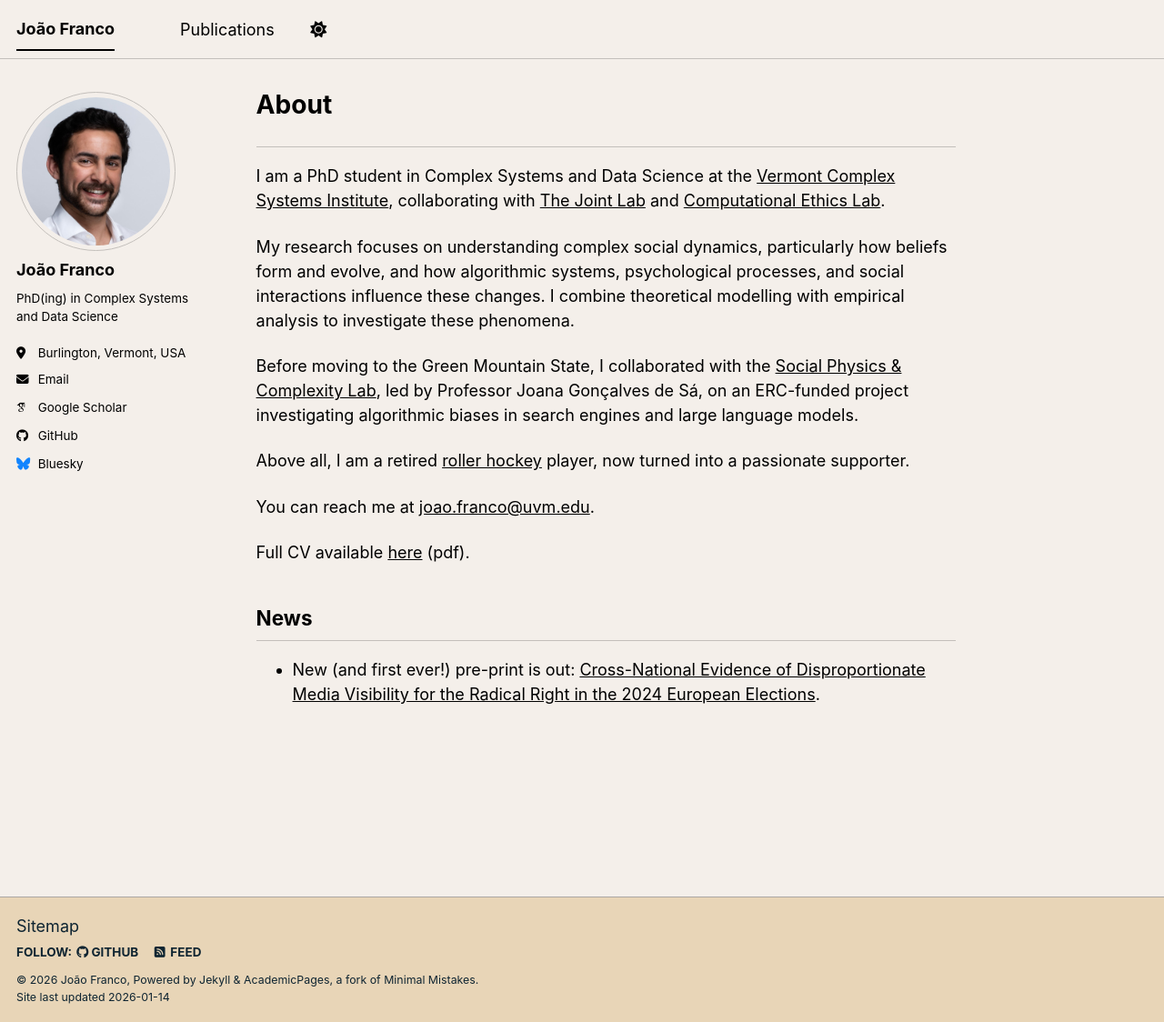
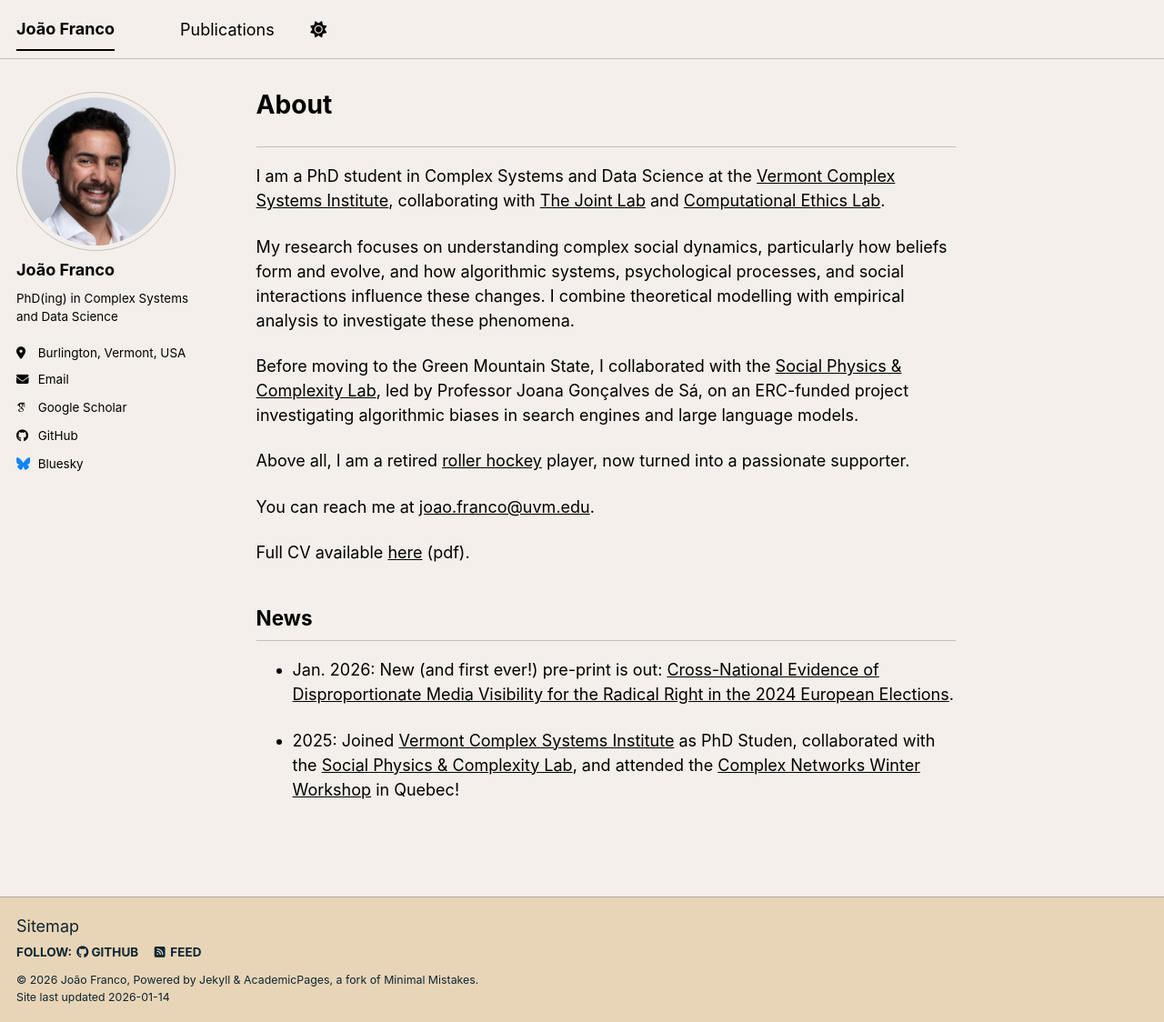
Before and after one commit to OkFranco/okfranco.github.io, a Jekyll site: the page built from _pages/about.md, in a window 1280 px wide and 1124 px high. Shown: the whole window at 91% size. Built offline with Jekyll 4.4.1, drawn with Linux system fonts in a browser that asks for light colours; some web fonts are replaced; a script bundle is joined from its source files by our own code; library files that are not in the unit come from our copies.

Commit message:
update cv and news

```diff
--- a/_pages/about.md
+++ b/_pages/about.md
@@ -29,8 +29,9 @@ Full CV available [here](https://okfranco.github.io/files/CV_Joao_Franco.pdf) (p
 News
 ------
 
-- New (and first ever!) pre-print is out: [Cross-National Evidence of Disproportionate Media Visibility for the Radical Right in the 2024 European Elections](https://arxiv.org/abs/2601.05826).
+- Jan. 2026: New (and first ever!) pre-print is out: [Cross-National Evidence of Disproportionate Media Visibility for the Radical Right in the 2024 European Elections](https://arxiv.org/abs/2601.05826).
 
+- 2025: Joined [Vermont Complex Systems Institute](https://vermontcomplexsystems.org/) as PhD Studen, collaborated with the [Social Physics & Complexity Lab](https://socialcomplexity.eu/), and attended the [Complex Networks Winter Workshop](https://vermontcomplexsystems.org/events/cnww/) in Quebec!
 
 <!-- , collaborating with both [The Joint Lab](https://joint-lab.github.io/). He also works closely with the Computational Ethics Lab.
 João's research interests lie in understanding the (complex) dynamics of social systems, with a current focus on belief dynamics — how beliefs form and evolve, and the impact of algorithmic, psychological and social factors on these processes.
```
Also changed, not shown: 1 other file.
